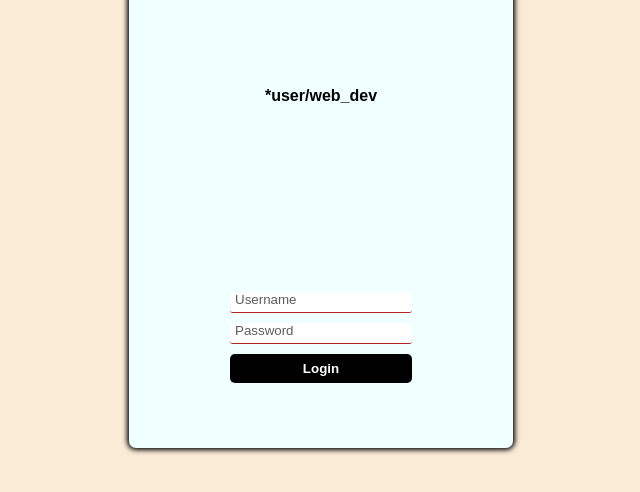
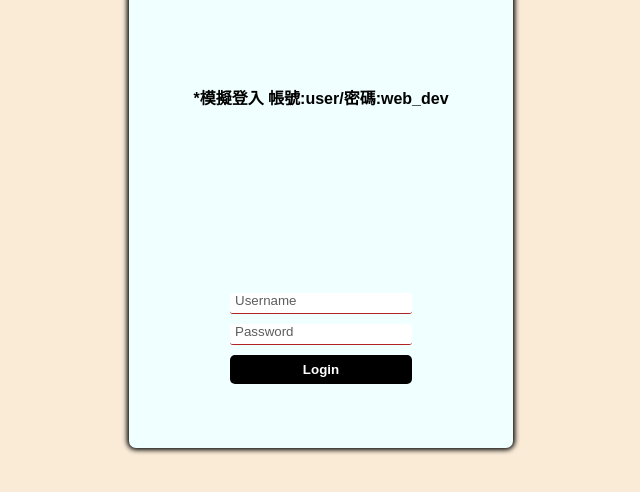
Before and after one commit to orange2486/generalcourse_site, a plain HTML site: page login.html in a window 1280 px wide. Shown: the part 232-724 px from the top of the page, without its empty margins (319-959 px from the left). Drawn offline with Linux system fonts and the light colour scheme.

Commit message:
Update login.html

```diff
--- a/login.html
+++ b/login.html
@@ -10,7 +10,7 @@
 <body>
     <main id="main-holder">
     <h1 id="login-header">Login</h1>
-    <h4>*user/web_dev</h4>
+    <h4>*模擬登入 帳號:user/密碼:web_dev</h4>
     <div id="login-error-msg-holder">
         <p id="login-error-msg">Invalid username <span id="error-msg-second-line">and/or password</span></p>
     </div>
@@ -22,4 +22,5 @@
     </form>
     </main>
 </body>
+
 </html>
```
